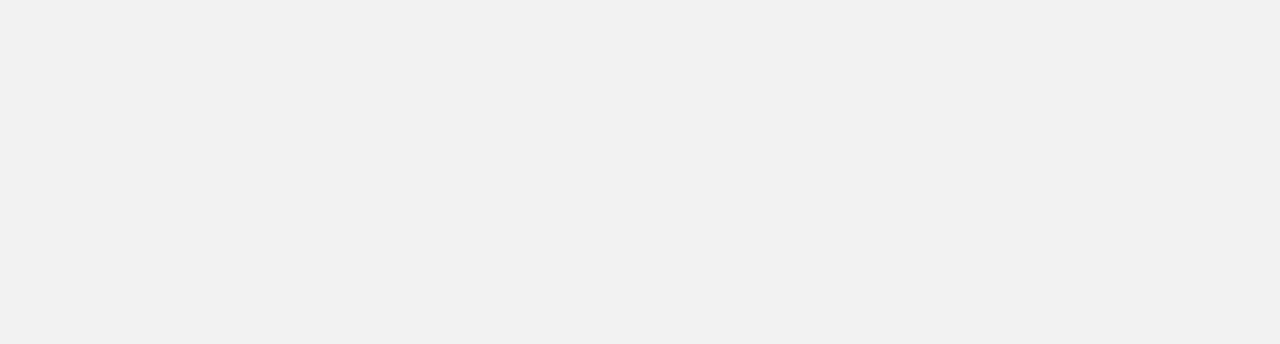
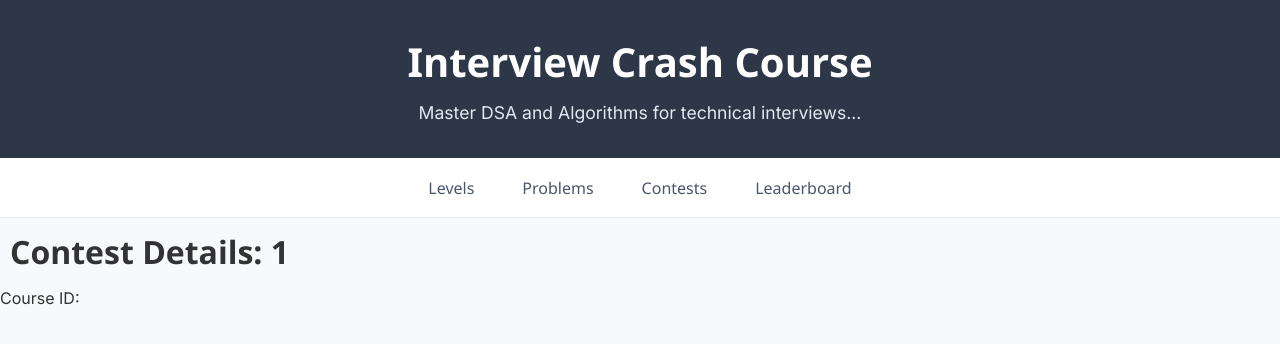
Before and after one commit to srivaishnavichintha/iship-project, a React (Vite) app: page /courses/1/mentor/mentorcontest/1 in a window 1280 px wide. Before the commit this address had no page. Shown: the top 344 px of the page. Built offline with nearby package versions, Linux system fonts and the light colour scheme.

Commit message:
added view details

```diff
--- a/src/App.jsx
+++ b/src/App.jsx
@@ -16,7 +16,8 @@ import EnrollForm from "./components/Enrollform";
 import CourseLayout from "./courses/CourseLayout";
 import CourseLevels from "./courses/CourseLevels";
 import CourseProblems from "./courses/CourseProblems";
-import ContestData from "./components/ContestData"
+import MentorContestDetails from "./components/MentorcontestDetails";
+import ContestData from "./components/ContestData";
 
 function App() {
   return (
@@ -39,11 +40,14 @@ function App() {
         <Route path="/courses/:courseName" element={<CourseLayout />}>
           <Route path="levels" element={<CourseLevels />} />
           <Route path="problems" element={<CourseProblems />} />
-
+          <Route
+            path="mentor/mentorcontest/:contestSlug"
+            element={<MentorContestDetails />}
+          />
         </Route>
       </Routes>
     </Router>
   );
 }
 
-export default App
+export default App;
--- a/src/components/ContestCard.jsx
+++ b/src/components/ContestCard.jsx
@@ -1,7 +1,7 @@
 import { useNavigate } from "react-router-dom";
 import "./ContestCard.css";
 
-function ContestCard({ id, title, date, status, description, mentor }) {
+function ContestCard({ id, title, date, status, description, mentor,courseid }) {
   const navigate = useNavigate();
 
   const handleViewClick = () => {
--- /dev/null
+++ b/src/components/MentorcontestDetails.jsx
@@ -0,0 +1,17 @@
+import { useLocation, useParams } from "react-router-dom";
+
+function MentorContestDetails() {
+  const { contestSlug } = useParams(); // Extract the contestSlug from the URL
+  const location = useLocation();
+  const { courseid } = location.state || {}; // Access the passed state
+
+  return (
+    <div>
+      <h1>Contest Details: {contestSlug}</h1>
+      <p>Course ID: {courseid}</p>
+      {/* Render contest details here */}
+    </div>
+  );
+}
+
+export default MentorContestDetails;
--- a/src/mentor/MentorContest.jsx
+++ b/src/mentor/MentorContest.jsx
@@ -16,8 +16,6 @@ export default function MentorContest() {
   });
 
   const [contests, setContests] = useState([]);
-  const [isLoading, setIsLoading] = useState(true);
-  const [error, setError] = useState(null);
 
   const [searchTerm, setSearchTerm] = useState("");
   const [contestTypeFilter, setContestTypeFilter] = useState("all");
```
